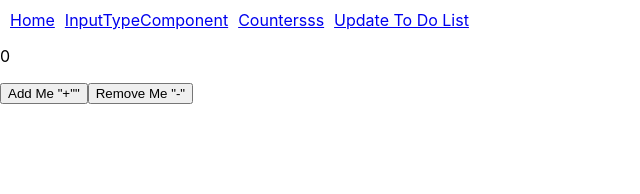
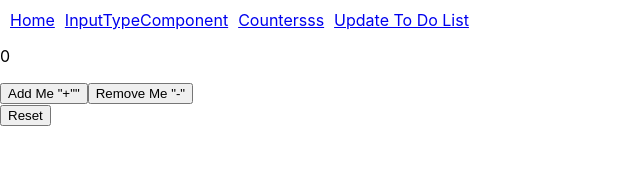
Before and after one commit to skynovicecoder/novice_react_app, a React (Create React App) app: page /counter in a window 1280 px wide. Shown: the top 194 px of the page, without its empty margins (0-640 px from the left). Built offline with nearby package versions, Linux system fonts and the light colour scheme.

Commit message:
added reset button

```diff
--- a/src/components/CounterComponent.js
+++ b/src/components/CounterComponent.js
@@ -9,6 +9,10 @@ const incrementCount = () =>{
 
 const decrementCount = () =>{
     setCounter(count-1);
+}
+
+const restCount = () =>{
+    setCounter(0);
 }
 
 return(
@@ -27,6 +31,11 @@ return(
             Remove Me "-"
         </button>
     </div>
+    <div>
+        <button onClick={() => restCount()}>
+            Reset
+        </button>
+    </div>
     </div>
 );
 
```
